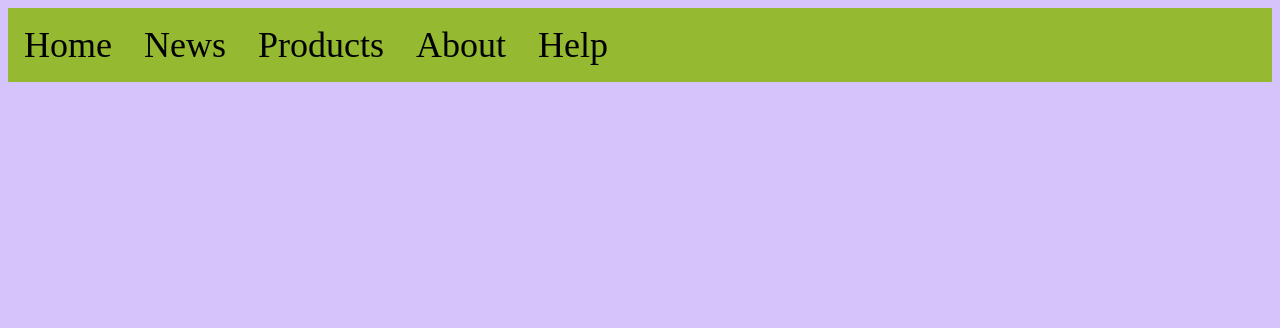
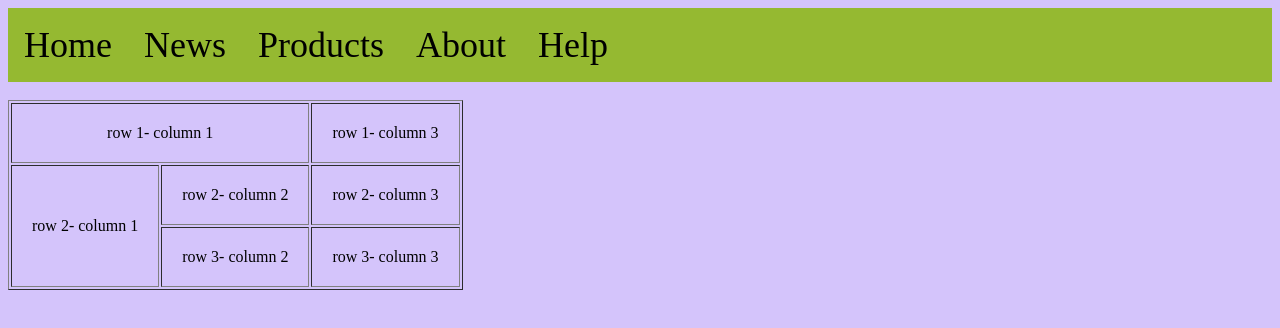
Before and after one commit to tramhuuducvn/tramhuuducvn.github.io, a plain HTML site: page index.html in a window 1280 px wide. Drawn offline with Linux system fonts and the light colour scheme.

Commit message:
Saves changes

```diff
--- a/animation_1.css
+++ b/animation_1.css
@@ -26,3 +26,8 @@ body {
 #li_a:hover{
 	background-color: #5E7324;
 }
+
+#table_1{
+	 /*width:100%;*/
+	 border = "1";
+}
--- a/index.html
+++ b/index.html
@@ -12,5 +12,23 @@
         <li id = "main_li"> <a href="" id = "li_a"> About </a> </li>
         <li id = "main_li"> <a href="" id = "li_a"> Help </a> </li>
     </ul>
+	<br>
+    <table border="1" cellpadding="20" style="text-align: center">
+    	<tr>
+    		<td colspan = "2">row 1- column 1</td>
+    		<td>row 1- column 3</td>
+    		<!-- <td>row 1- column 3</td> -->
+    	</tr>
+    	<tr>
+    		<td rowspan = "2">row 2- column 1</td>
+    		<td>row 2- column 2</td>
+    		<td>row 2- column 3</td>
+    	</tr>
+    	<tr>
+    		<!-- <td>row 3- column 1</td> -->
+    		<td>row 3- column 2</td>
+    		<td>row 3- column 3</td>
+    	</tr>
+    </table>
 </body>
 </html>
```
